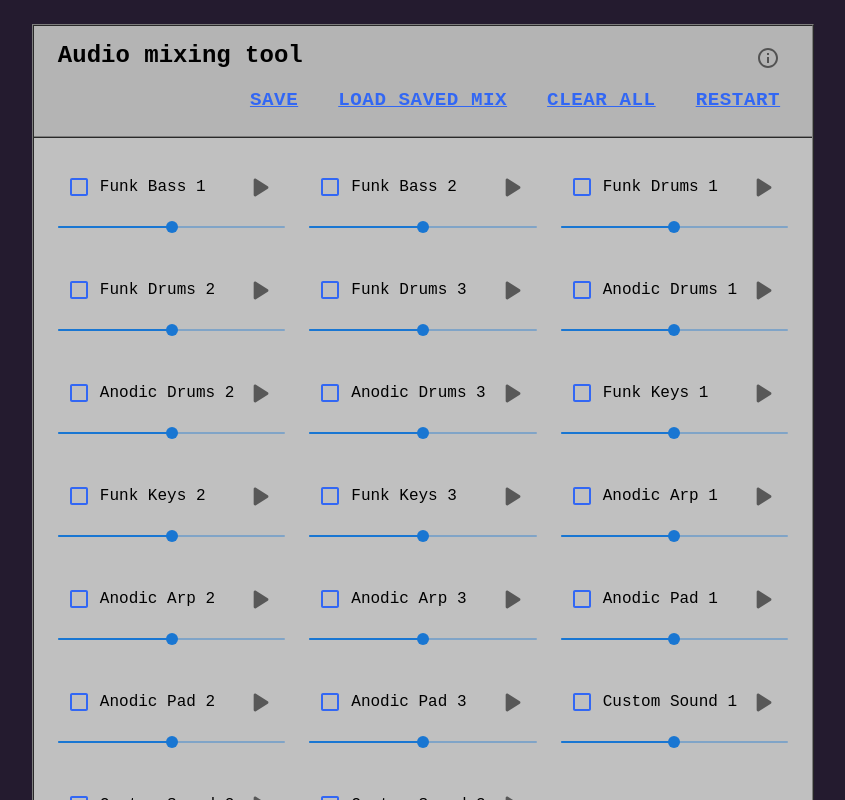
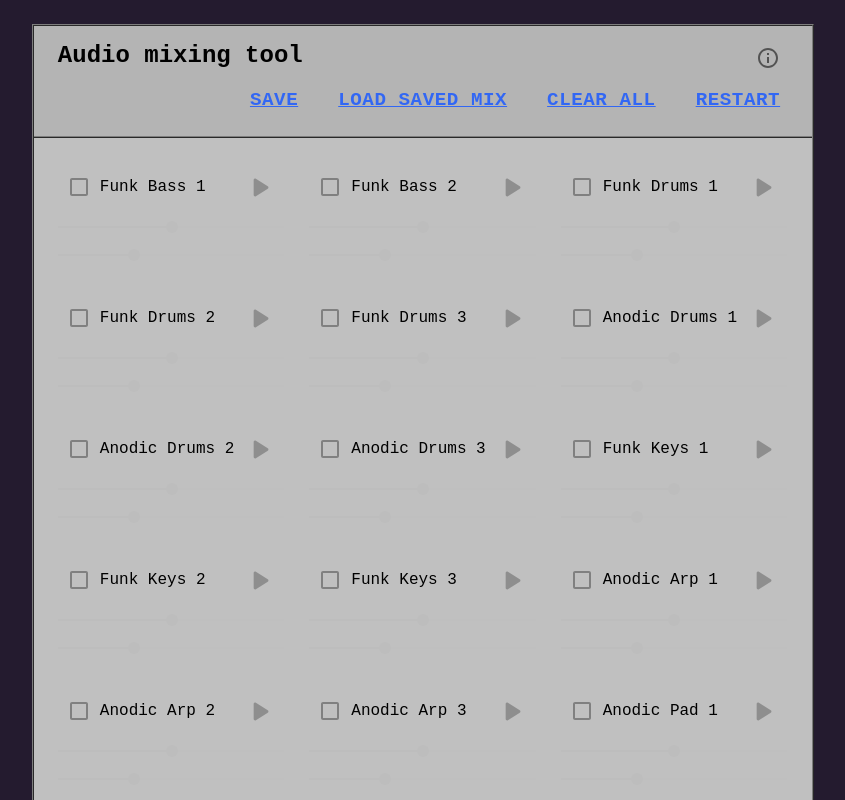
Before and after one commit to DonkeyDushan/djApp, a React (Vite) app: page / in a window 1280 px wide. Shown: the top 800 px of the page, without its empty margins (217-1062 px from the left). Built offline with nearby package versions, Linux system fonts and the light colour scheme; no server answers.

Commit message:
loading + rate

```diff
--- a/src/app/components/AudioButton/index.tsx
+++ b/src/app/components/AudioButton/index.tsx
@@ -13,6 +13,8 @@ const AudioButton = ({ audioObject, checked, onClick }: Types) => {
   const { audio, text, src } = audioObject;
   const [paused, setPaused] = useState(true);
   const [volume, setVolume] = useState(50);
+  const [loading, setLoading] = useState(true);
+  const [rate, setRate] = useState(10);
 
   useEffect(() => {
     const customEndListener = () => {
@@ -25,28 +27,41 @@ const AudioButton = ({ audioObject, checked, onClick }: Types) => {
       audio.on('end', customEndListener);
     };
     const handlePause = () => setPaused(true);
+    const handleLoad = () => {
+      setLoading(false);
+    };
 
     audio.on('play', handlePlay);
     audio.on('pause', handlePause);
     audio.on('stop', handlePause);
+    audio.on('load', handleLoad);
 
     return () => {
       audio.off('play', handlePlay);
       audio.off('pause', handlePause);
       audio.off('stop', handlePause);
       audio.off('end', customEndListener);
+      audio.off('load', handleLoad);
     };
   }, [audio, src]);
 
   useEffect(() => {
     audio.volume(volume / 100);
   }, [audio, volume]);
+  useEffect(() => {
+    audio.rate(rate / 10);
+  }, [audio, rate]);
 
   return (
     <Stack justifyContent={'center'} color={'#000'}>
       <Stack direction={'row'} alignItems={'center'} justifyContent={'space-between'}>
         <Box sx={{ display: 'grid', gridTemplateColumns: 'auto auto', alignItems: 'center' }}>
-          <Checkbox checked={checked} onClick={onClick} sx={{ svg: { color: '#3267f4' } }} />
+          <Checkbox
+            checked={checked}
+            onClick={onClick}
+            sx={{ svg: { color: loading ? 'grey' : '#3267f4' } }}
+            disabled={loading}
+          />
           {text}
         </Box>
 
@@ -60,6 +75,7 @@ const AudioButton = ({ audioObject, checked, onClick }: Types) => {
               audio.pause();
             }
           }}
+          disabled={loading}
         >
           {paused ? <PlayArrowRounded fontSize={'large'} /> : <PauseCircle fontSize={'large'} />}
         </IconButton>
@@ -70,6 +86,16 @@ const AudioButton = ({ audioObject, checked, onClick }: Types) => {
         max={100}
         value={volume}
         onChange={(e, v) => setVolume(v as number)}
+        disabled={loading}
+      />
+
+      <Slider
+        size="small"
+        min={5}
+        max={20}
+        value={rate}
+        onChange={(e, v) => setRate(v as number)}
+        disabled={loading}
       />
     </Stack>
   );
```
